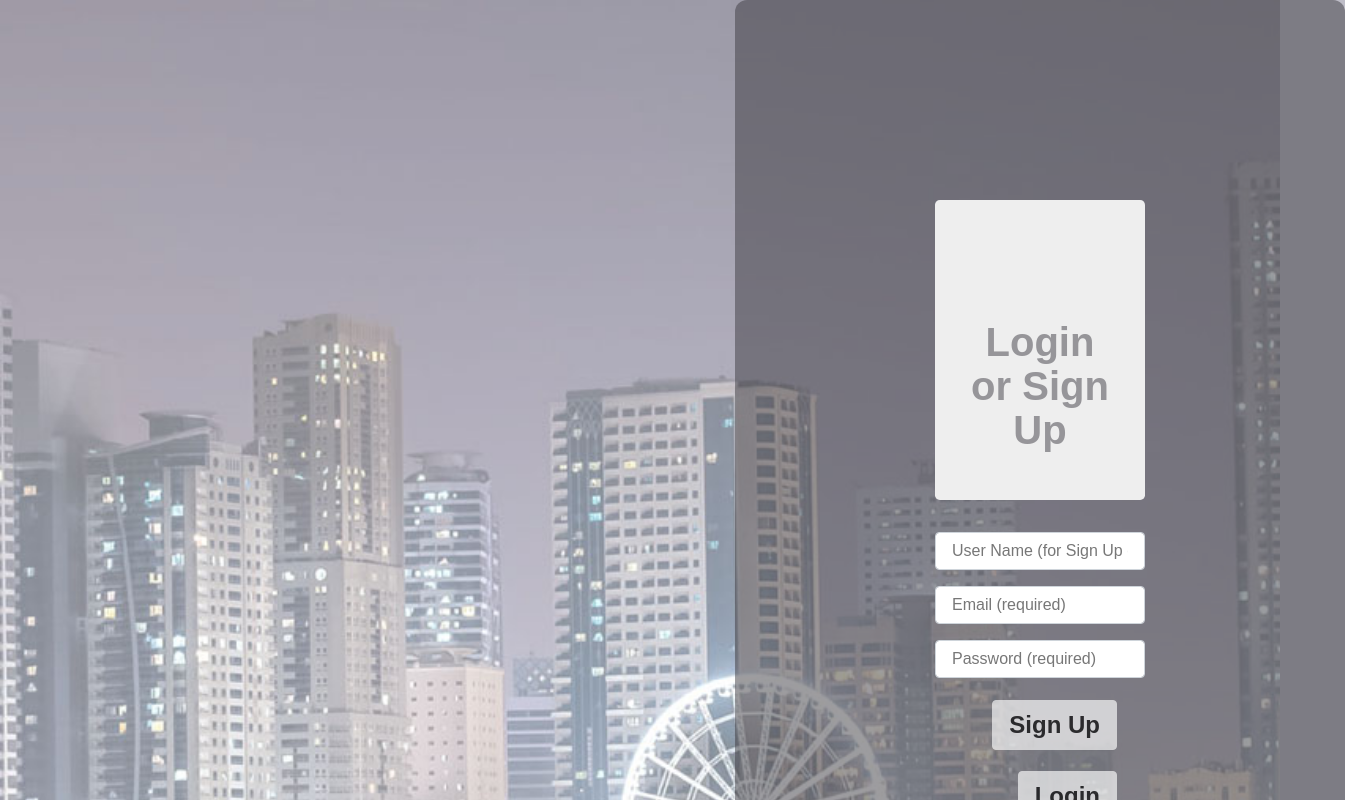
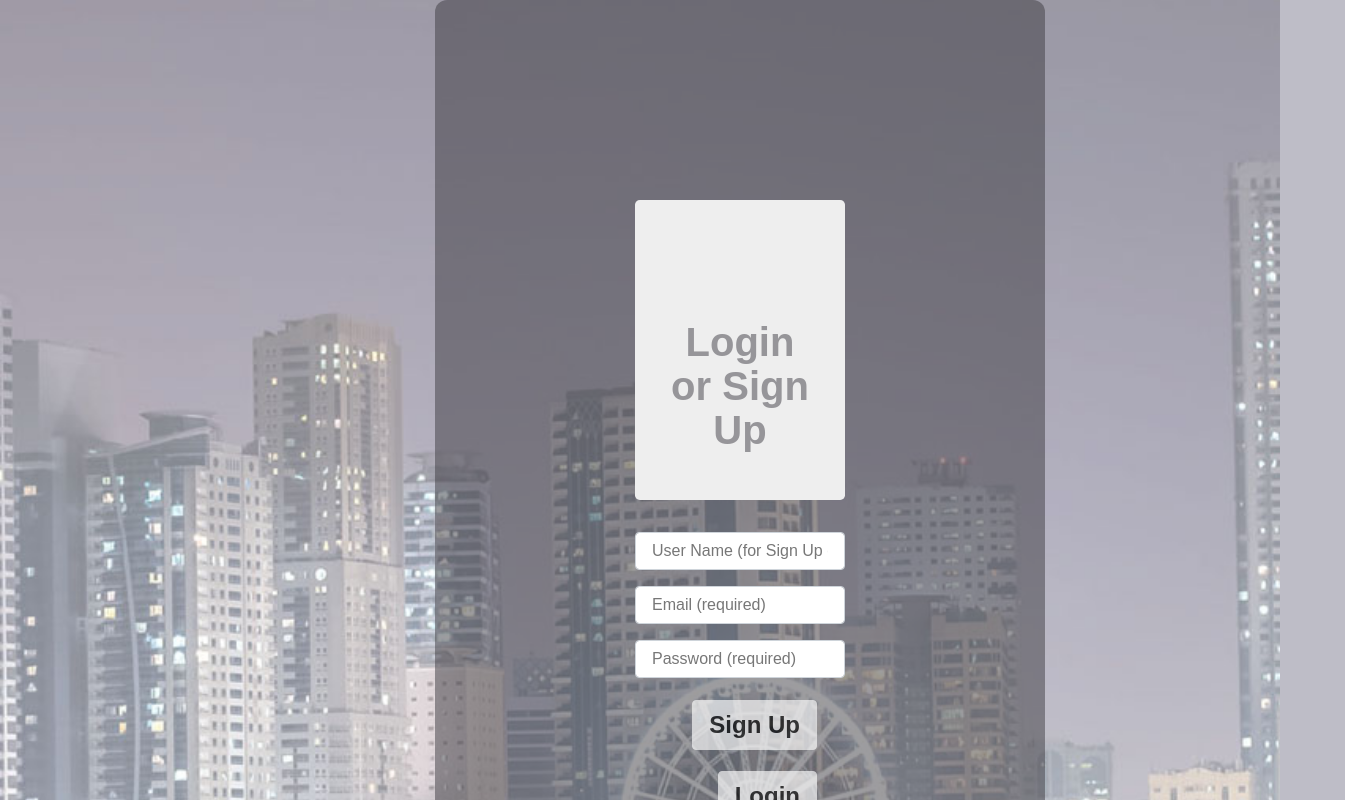
Before and after one commit to MartyFromCary/shop-for-cities, a React (Create React App) app in the folder client/: page / in a window 1280 px wide. Shown: the top 800 px of the page, 1345 px wide, since content can reach past the window. Built offline with nearby package versions, Linux system fonts and the light colour scheme; the HTML template or start-up script is replaced by a standard one; a web font is replaced by a local one.

Commit message:
updated login.css

```diff
--- a/client/src/pages/Login/Styles.css
+++ b/client/src/pages/Login/Styles.css
@@ -1,31 +1,3 @@
-/* body {
-	background-image: url("../../Images/homePageBackground.jpg");
-	max-width: 100%;
-    background-color:#bebdc7;
-	background-repeat:no-repeat;
-	background-size:cover;
-	color: rgba(62, 60, 67, .5);
-} */
-
-/* .box { */
-	/* display: flex; */
-	/* background-color: rgba(62,60, 67, .5);
-	padding-top: 200px;
-	padding-right:160px;
-	padding-bottom:200px;
-	padding-left:160px;
-
-	border-radius: 12px;
-
-} */
-
-/* .searchbutton:hover {
-	cursor: pointer;
-	transform: scale(1.1);
-} */
-
-/* Anna's updated css */
-
 body {
 	background-image: url("../../Images/homePageBackground.jpg");
 	max-width: 100%;
@@ -38,7 +10,8 @@ body {
 .box {
 	background-color: rgba(62,60, 67, .5);
 	width: 100%;
-	margin-left: 400px;
+	margin-left: 100px;
+	margin-right: 100px;
 	padding-top: 200px;
 	padding-right:200px;
 	padding-bottom:200px;
```
